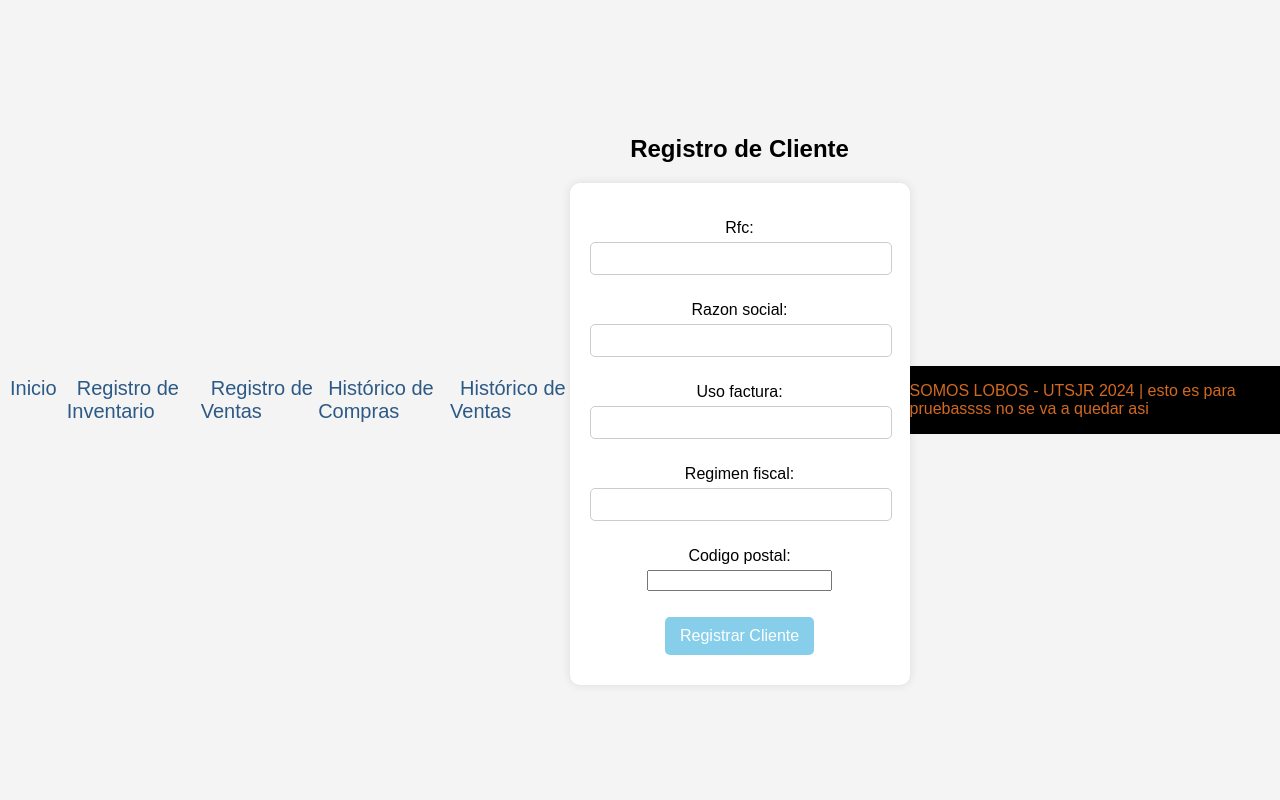
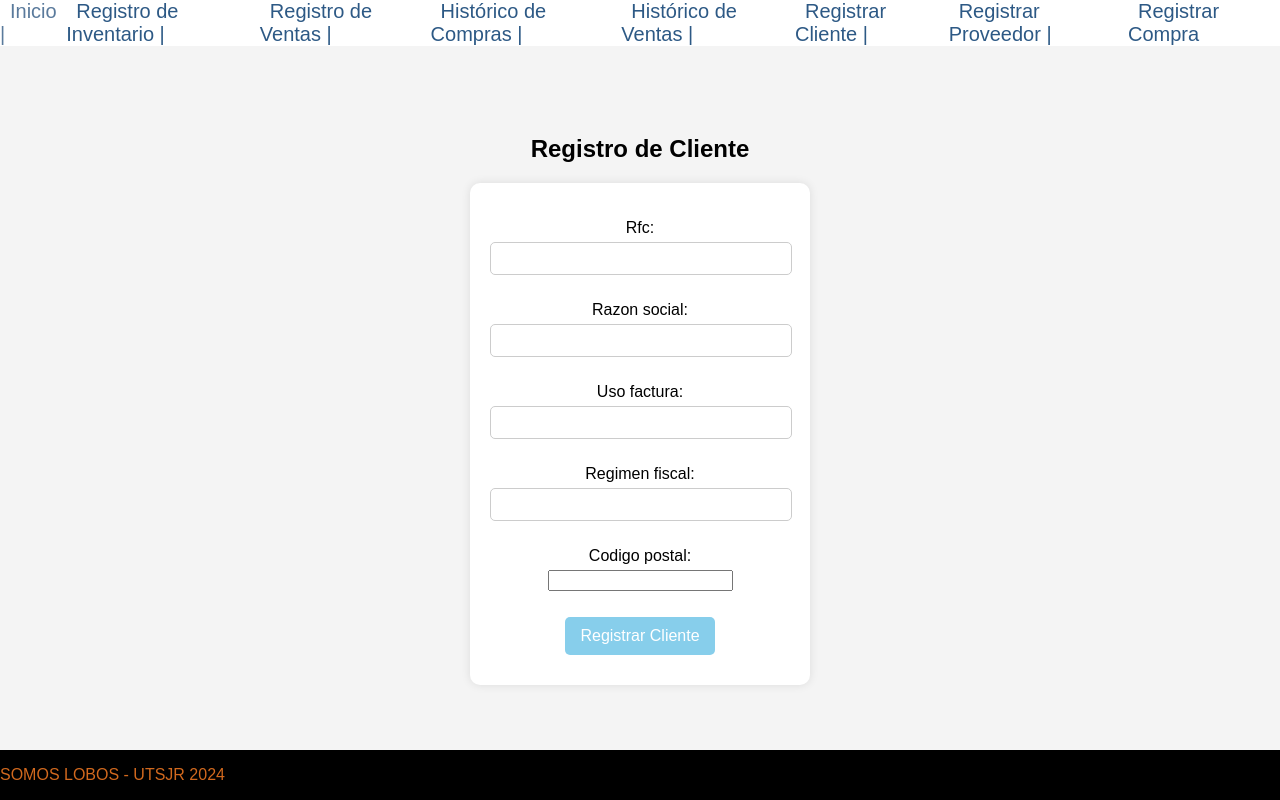
Before and after one commit to Cyrc3/estadias2, a Django app: page /registrar_clientes/ in a window 1280 px wide. Run offline with Django 3.2, Linux system fonts and the light colour scheme.

Commit message:
header y foooter | compra

```diff
--- a/estadias1/accounts/forms.py
+++ b/estadias1/accounts/forms.py
@@ -28,7 +28,7 @@ class ProveedorForm(forms.ModelForm):
 
 class CompraForm(forms.ModelForm):
 
-    id_proveedor = forms.ModelChoiceField(queryset=Proveedor.objects.all(),label='Proveedor', to_field_name='razon_social')
+    id_proveedor = forms.ModelChoiceField(queryset=Proveedor.objects.all(),label='Proveedor', to_field_name='razon_social',widget=forms.Select(attrs={'id': 'id_proveedor', 'onchange': 'disableProveedorField();'}))
     id_producto = forms.ModelChoiceField(queryset=Producto.objects.all(), label='Producto',to_field_name='nombre')
 
     costo = forms.FloatField(label='Costo Individual')
--- a/estadias1/estadias1/settings.py
+++ b/estadias1/estadias1/settings.py
@@ -77,11 +77,11 @@ WSGI_APPLICATION = 'estadias1.wsgi.application'
 DATABASES = {
     'default': {
         'ENGINE': 'django.db.backends.mysql',
-        'NAME': 'CONTROL_INVENTARIO',
+        'NAME': 'EstadiaPruebas',
         'USER': 'root',
-        'PASSWORD': 'miau',
+        'PASSWORD': '3Sa1s87873!',
         'HOST': 'localhost',
-        'w': '3306',
+        'PORT': '3306',
     }
 }
 #honestly i have no idea what this section do, is here tho, if it works, don't touch it.
--- a/estadias1/estadias1/static/styles/style_base.css
+++ b/estadias1/estadias1/static/styles/style_base.css
@@ -21,8 +21,22 @@ header nav ul li a:hover {
     color: #5a7a9c; /* Color azul pastel más oscuro al pasar el mouse */
 }
 
+/* Estilos para el menú de navegación */
+header {
+    position: fixed;
+    top: 0;
+    left: 0;
+    width: 100%;
+    background-color: #ffffff; /* Cambia el color de fondo según tus preferencias */
+    z-index: 100; /* Asegura que el encabezado esté por encima del contenido */
+}
 
-footer{
+footer {
+    position: fixed;
+    bottom: 0;
+    left: 0;
+    width: 100%;
     background-color: #000000;
-    color:chocolate;
+    color: chocolate;
+    z-index: 100;
 }
--- a/estadias1/estadias1/templates/base.html
+++ b/estadias1/estadias1/templates/base.html
@@ -12,11 +12,14 @@
     <header>
         <nav>
             <ul>
-                <li><a href="{% url 'menu_principal' %}">Inicio</a></li>
-                <li><a href="{% url 'producto' %}">Registro de Inventario</a></li>
-                <li><a href="{% url 'ventas' %}">Registro de Ventas</a></li>
-                <li><a href="{% url 'historicoCompras' %}">Histórico de Compras</a></li>
-                <li><a href="{% url 'historicoVentas' %}">Histórico de Ventas</a></li>
+                <li><a href="{% url 'menu_principal' %}">Inicio  |</a></li>
+                <li><a href="{% url 'producto' %}">Registro de Inventario |</a></li>
+                <li><a href="{% url 'ventas' %}">Registro de Ventas | </a></li>
+                <li><a href="{% url 'historicoCompras' %}">Histórico de Compras |</a></li>
+                <li><a href="{% url 'historicoVentas' %}">Histórico de Ventas |</a></li>
+                <li><a href="{% url 'cliente' %}">Registrar Cliente |</a></li>
+                <li><a href="{% url 'proveedor' %}">Registrar Proveedor |</a></li>
+                <li><a href="{% url 'compra' %}">Registrar Compra</a></li>
             </ul>
         </nav>
     </header>
@@ -26,7 +29,7 @@
         {% endblock %}
     </main>
     <footer>
-        <p>SOMOS LOBOS - UTSJR 2024 | esto es para pruebassss no se va a quedar asi</p>
+        <p>SOMOS LOBOS - UTSJR 2024</p>
     </footer>
 </body>
 </html>
```
Also changed, not shown: estadias1/estadias1/static/JavaScript/Registro_compra_form.js (+35 -14 lines), estadias1/estadias1/static/styles/styles_ventas.css (+24 -0 lines), estadias1/estadias1/templates/registro_compra.html (+21 -10 lines), estadias1/estadias1/templates/registro_cliente.html (line endings or trailing spaces).
